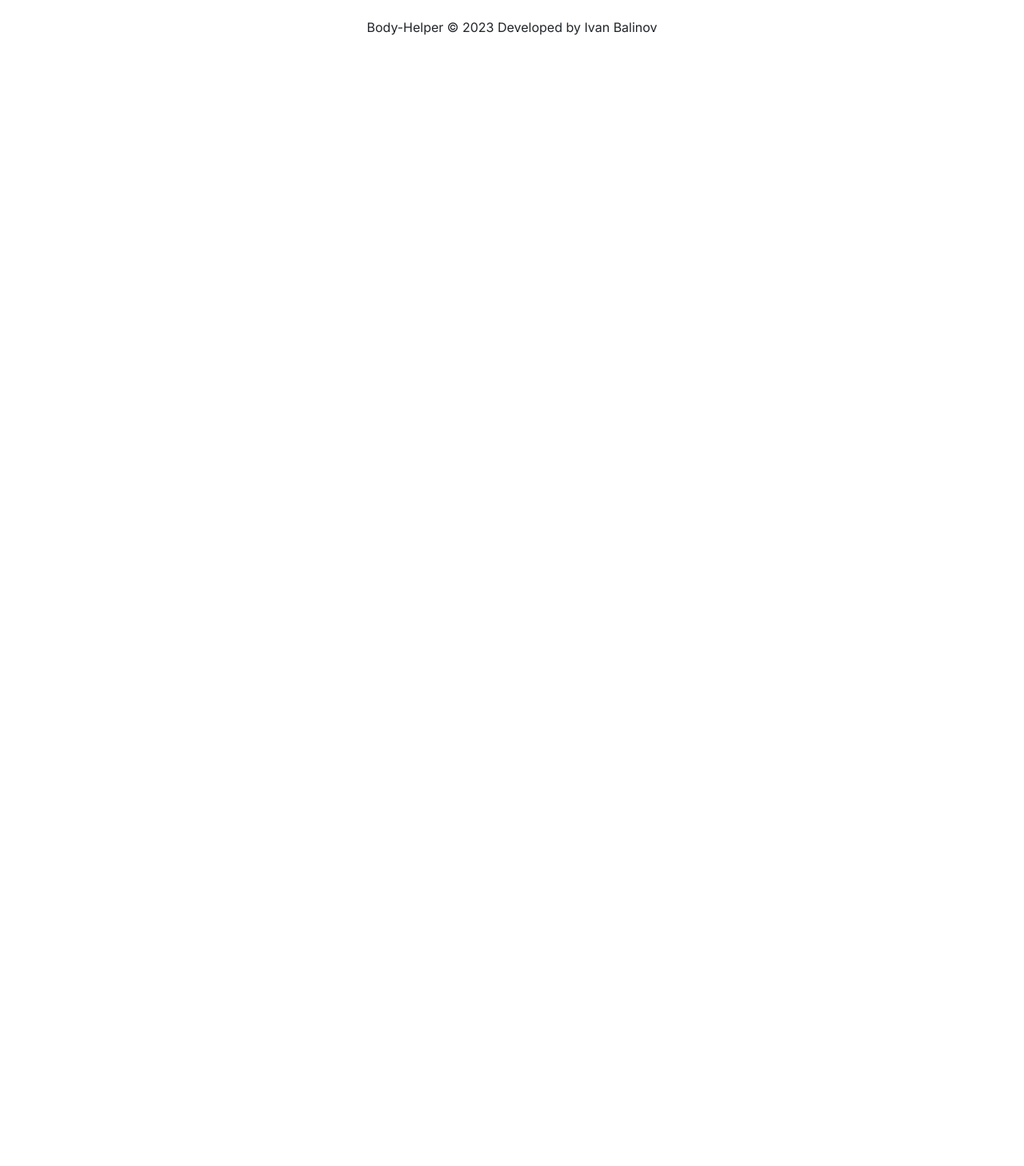
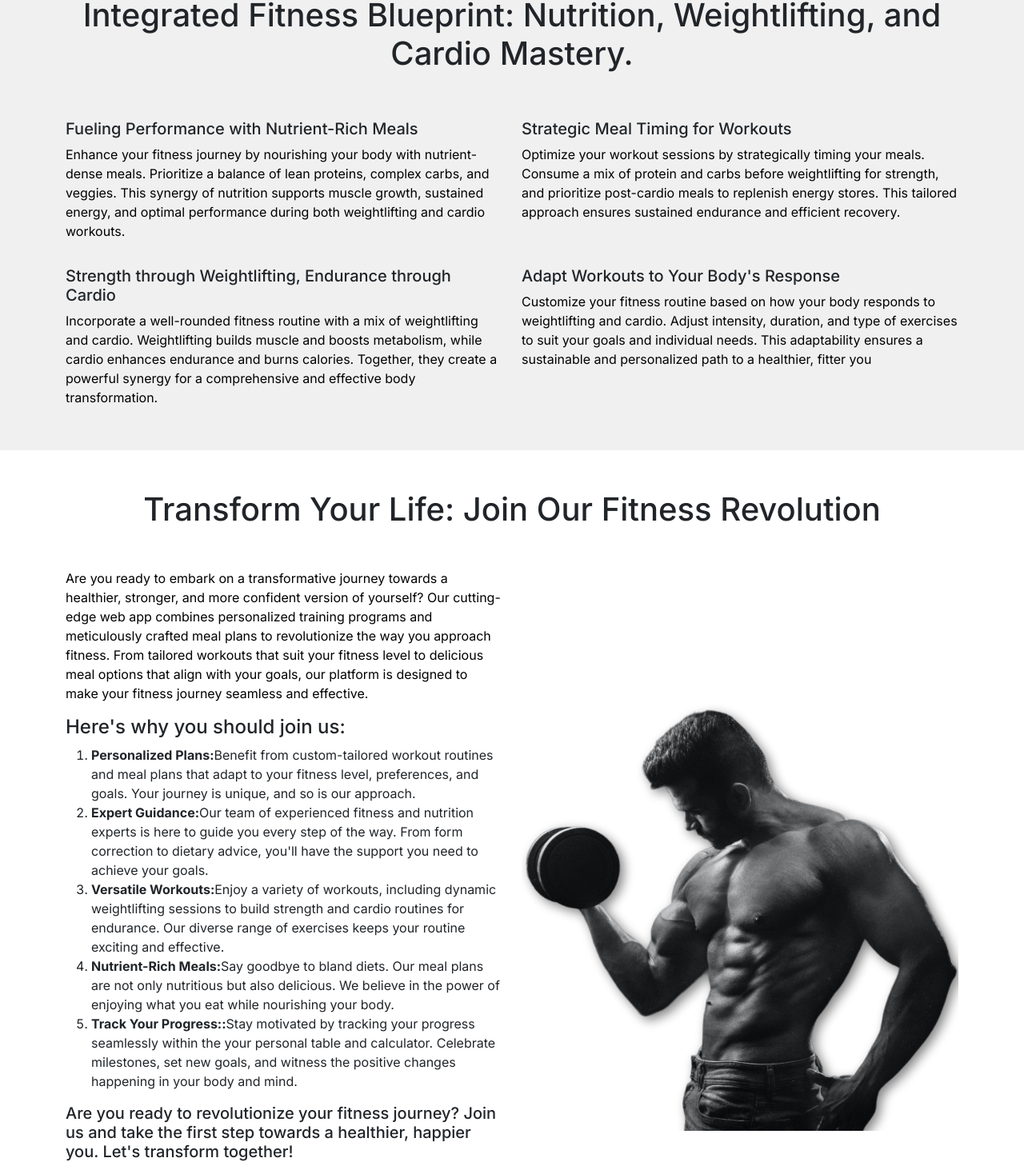
Before and after one commit to ivanStefanovBalinov/body-helper-site, a Next.js app in the folder body-helper-web/: page / in a window 1280 px wide. Shown: the part 938-2396 px from the top of the page at 80% size. Before the commit the page ends 1016 px from the top, so only its background shows below. Built offline with nearby package versions, Linux system fonts and the light colour scheme.

Commit message:
Build home page sections

```diff
--- a/body-helper-web/next.config.js
+++ b/body-helper-web/next.config.js
@@ -1,4 +1,4 @@
 /** @type {import('next').NextConfig} */
-const nextConfig = {}
+const nextConfig = {};
 
-module.exports = nextConfig
+module.exports = nextConfig;
--- a/body-helper-web/src/app/globals.css
+++ b/body-helper-web/src/app/globals.css
@@ -1,4 +1,5 @@
 body {
+  background-color: rgb(255, 255, 255);
   a {
     text-decoration: none;
   }
@@ -6,6 +7,11 @@ body {
 
 .carousel-caption {
   background-color: rgba(0, 0, 0, 0.452);
+
+  h3,
+  p {
+    color: white;
+  }
 }
 
 .carousel-image {
@@ -13,3 +19,22 @@ body {
   height: 850px;
   object-fit: contain;
 }
+
+.section-main-header {
+  margin: 50px 0px;
+  text-align: center;
+}
+
+h1,
+h2,
+h3,
+h4,
+h5,
+p {
+  color: black;
+}
+
+.black-bg {
+  padding: 30px 0px;
+  background-color: rgb(240, 240, 240);
+}
--- a/body-helper-web/src/app/page.js
+++ b/body-helper-web/src/app/page.js
@@ -1,4 +1,6 @@
 import HeroCarousel from "@/components/HeroCarousel";
+
+import { Button, Col, Container, Image, Row } from "react-bootstrap";
 
 export default function Home() {
   return (
@@ -7,7 +9,127 @@ export default function Home() {
         <HeroCarousel />
       </section>
       <main>
-        <p>Hello world</p>
+        <section className="black-bg">
+          <Container>
+            <Row>
+              <h1 className="section-main-header">
+                Integrated Fitness Blueprint: Nutrition, Weightlifting, and
+                Cardio Mastery.
+              </h1>
+              <Col md={6} className="my-2">
+                <h5>Fueling Performance with Nutrient-Rich Meals</h5>
+                <p>
+                  Enhance your fitness journey by nourishing your body with
+                  nutrient-dense meals. Prioritize a balance of lean proteins,
+                  complex carbs, and veggies. This synergy of nutrition supports
+                  muscle growth, sustained energy, and optimal performance
+                  during both weightlifting and cardio workouts.
+                </p>
+              </Col>
+              <Col md={6} className="my-2">
+                <h5>Strategic Meal Timing for Workouts</h5>
+                <p>
+                  Optimize your workout sessions by strategically timing your
+                  meals. Consume a mix of protein and carbs before weightlifting
+                  for strength, and prioritize post-cardio meals to replenish
+                  energy stores. This tailored approach ensures sustained
+                  endurance and efficient recovery.
+                </p>
+              </Col>
+              <Col md={6} className="my-2">
+                <h5>
+                  Strength through Weightlifting, Endurance through Cardio
+                </h5>
+                <p>
+                  Incorporate a well-rounded fitness routine with a mix of
+                  weightlifting and cardio. Weightlifting builds muscle and
+                  boosts metabolism, while cardio enhances endurance and burns
+                  calories. Together, they create a powerful synergy for a
+                  comprehensive and effective body transformation.
+                </p>
+              </Col>
+              <Col md={6} className="my-2">
+                <h5>Adapt Workouts to Your Body's Response</h5>
+                <p>
+                  Customize your fitness routine based on how your body responds
+                  to weightlifting and cardio. Adjust intensity, duration, and
+                  type of exercises to suit your goals and individual needs.
+                  This adaptability ensures a sustainable and personalized path
+                  to a healthier, fitter you
+                </p>
+              </Col>
+            </Row>
+          </Container>
+        </section>
+        <section>
+          <Container>
+            <h1 className="section-main-header">
+              Transform Your Life: Join Our Fitness Revolution
+            </h1>
+            <Row>
+              <Col md={6}>
+                <p>
+                  Are you ready to embark on a transformative journey towards a
+                  healthier, stronger, and more confident version of yourself?
+                  Our cutting-edge web app combines personalized training
+                  programs and meticulously crafted meal plans to revolutionize
+                  the way you approach fitness. From tailored workouts that suit
+                  your fitness level to delicious meal options that align with
+                  your goals, our platform is designed to make your fitness
+                  journey seamless and effective.
+                </p>
+
+                <h4>Here's why you should join us:</h4>
+                <ol>
+                  <li>
+                    <strong>Personalized Plans:</strong>
+                    Benefit from custom-tailored workout routines and meal plans
+                    that adapt to your fitness level, preferences, and goals.
+                    Your journey is unique, and so is our approach.
+                  </li>
+                  <li>
+                    <strong>Expert Guidance:</strong>
+                    Our team of experienced fitness and nutrition experts is
+                    here to guide you every step of the way. From form
+                    correction to dietary advice, you'll have the support you
+                    need to achieve your goals.
+                  </li>
+                  <li>
+                    <strong>Versatile Workouts:</strong>
+                    Enjoy a variety of workouts, including dynamic weightlifting
+                    sessions to build strength and cardio routines for
+                    endurance. Our diverse range of exercises keeps your routine
+                    exciting and effective.
+                  </li>
+                  <li>
+                    <strong>Nutrient-Rich Meals:</strong>
+                    Say goodbye to bland diets. Our meal plans are not only
+                    nutritious but also delicious. We believe in the power of
+                    enjoying what you eat while nourishing your body.
+                  </li>
+                  <li>
+                    <strong>Track Your Progress::</strong>
+                    Stay motivated by tracking your progress seamlessly within
+                    the your personal table and calculator. Celebrate
+                    milestones, set new goals, and witness the positive changes
+                    happening in your body and mind.
+                  </li>
+                </ol>
+                <h5>
+                  Are you ready to revolutionize your fitness journey? Join us
+                  and take the first step towards a healthier, happier you.
+                  Let's transform together!
+                </h5>
+                <Button variant="dark" rounded size="lg">
+                  Sing In
+                </Button>
+              </Col>
+              <Col md={6}>
+                <Image src="/sign-section-cutted.png" fluid />
+              </Col>
+            </Row>
+          </Container>
+        </section>
       </main>
     </>
   );
--- a/body-helper-web/src/components/Loader.jsx
+++ b/body-helper-web/src/components/Loader.jsx
@@ -1,4 +1,4 @@
-const { Spinner } = require("react-bootstrap");
+import { Spinner } from "react-bootstrap";
 
 const Loader = () => {
   return (
@@ -14,3 +14,5 @@ const Loader = () => {
     />
   );
 };
+
+export default Loader;
```
Also changed, not shown: body-helper-web/public/sign-section-cutted.png (added).
